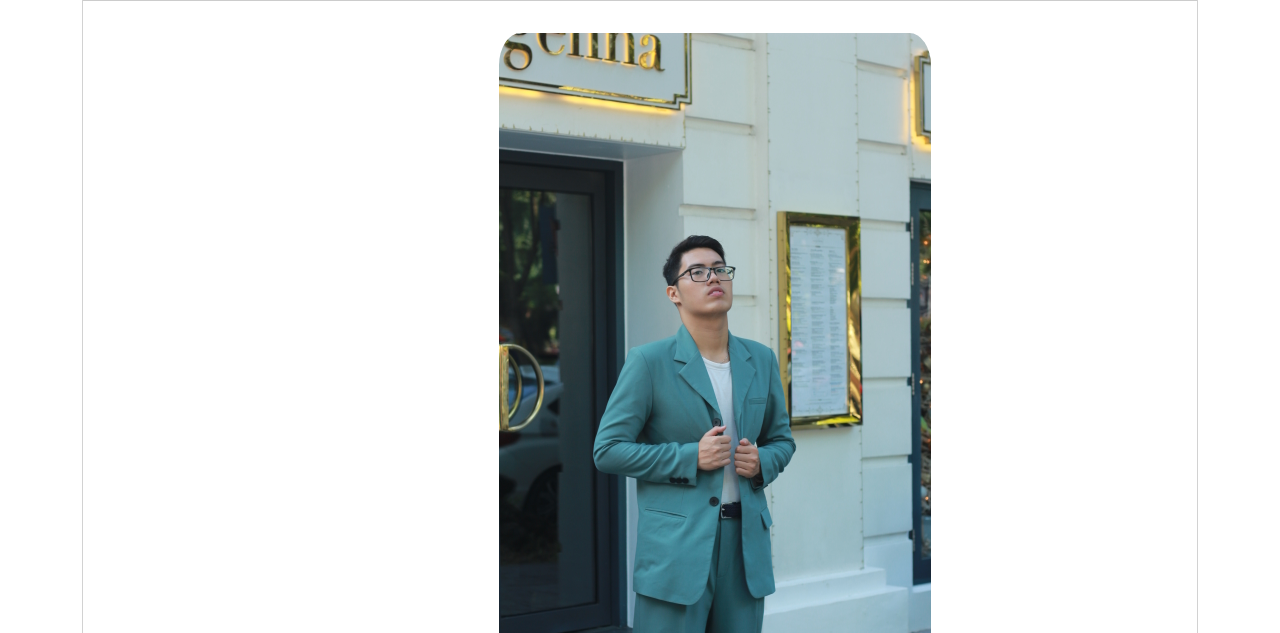
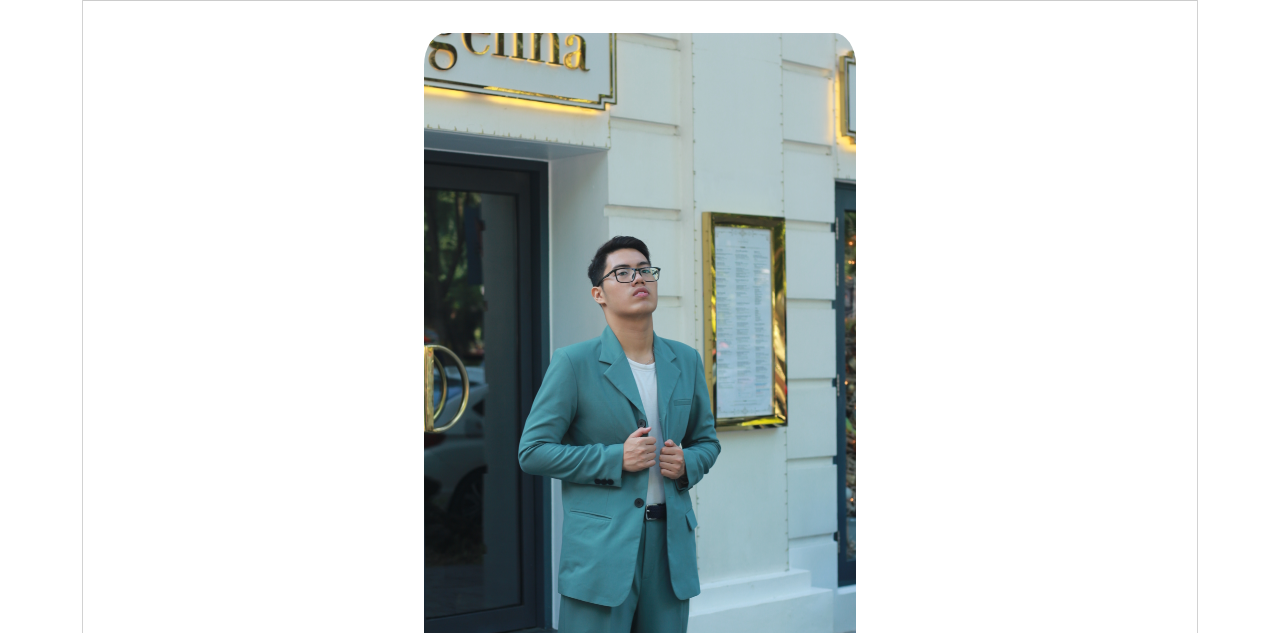
Before and after one commit to r1verrdao/MyPortfolio, a plain HTML site: page index.html in a window 1280 px wide. Shown: the part 167-800 px from the top of the page. Drawn offline with nearby package versions, Linux system fonts and the light colour scheme.

Commit message:
Fix image

```diff
--- a/index.html
+++ b/index.html
@@ -18,10 +18,12 @@
         }
 
         img{
-            margin-left: 400px;
-            width: 432px;
-            height: 648px;
+            display: block;
             border-radius:5%;
+            margin-left: auto;
+            margin-right: auto;
+            width: 40%;
+            height: 40%;
         }
         .inline{
             display: inline;
```
